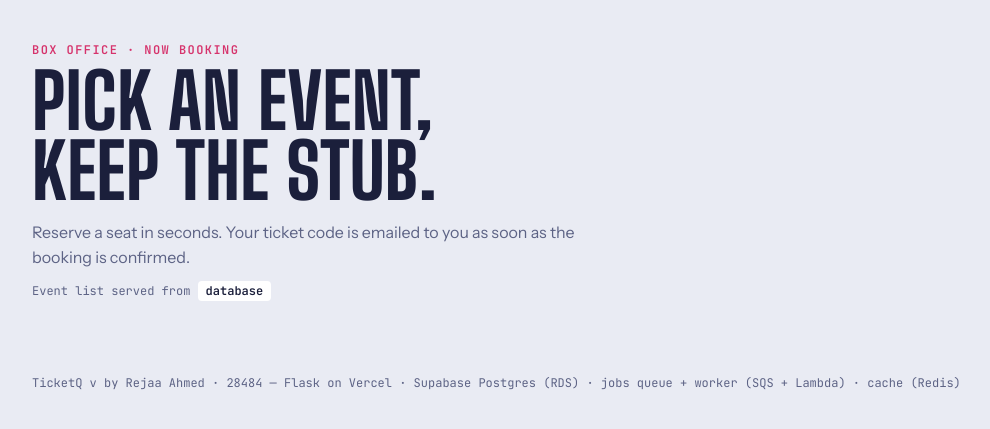
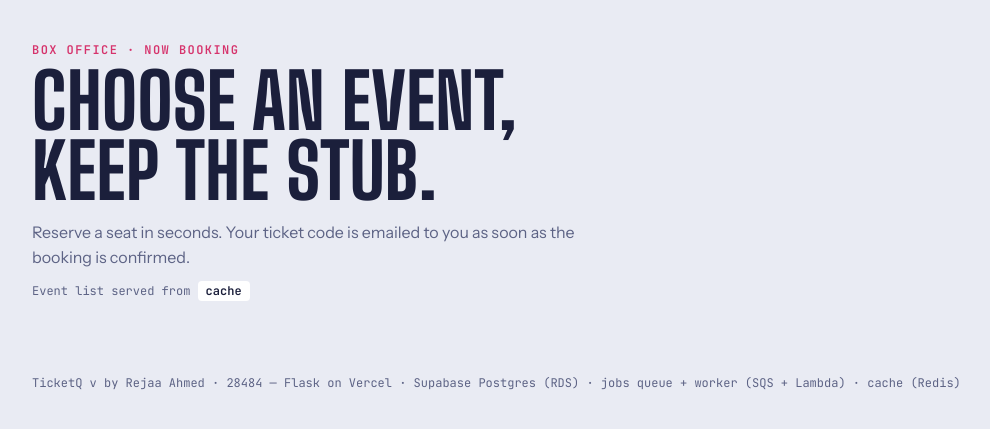
Before and after one commit to rejaa-ahmed/ticketq, a Flask app: page / in a window 1280 px wide. Shown: the part 64-493 px from the top of the page, without its empty margins (142-1132 px from the left). Run offline with Flask 3, Linux system fonts and the light colour scheme; data that the repository does not hold is empty; some libraries are stand-ins or nearby versions.

Commit message:
Release 1.1

```diff
--- a/prototype/templates/events.html
+++ b/prototype/templates/events.html
@@ -3,7 +3,7 @@
 {% block content %}
 <section class="page-head">
   <p class="eyebrow">Box office · Now booking</p>
-  <h1>Pick an event,<br>keep the stub.</h1>
+  <h1>Choose an event,<br>keep the stub.</h1>
   <p class="lede">Reserve a seat in seconds. Your ticket code is emailed to you as soon as the booking is confirmed.</p>
   <p class="source">Event list served from <strong id="source">…</strong></p>
 </section>
```
Also changed, not shown: 1 other file.
